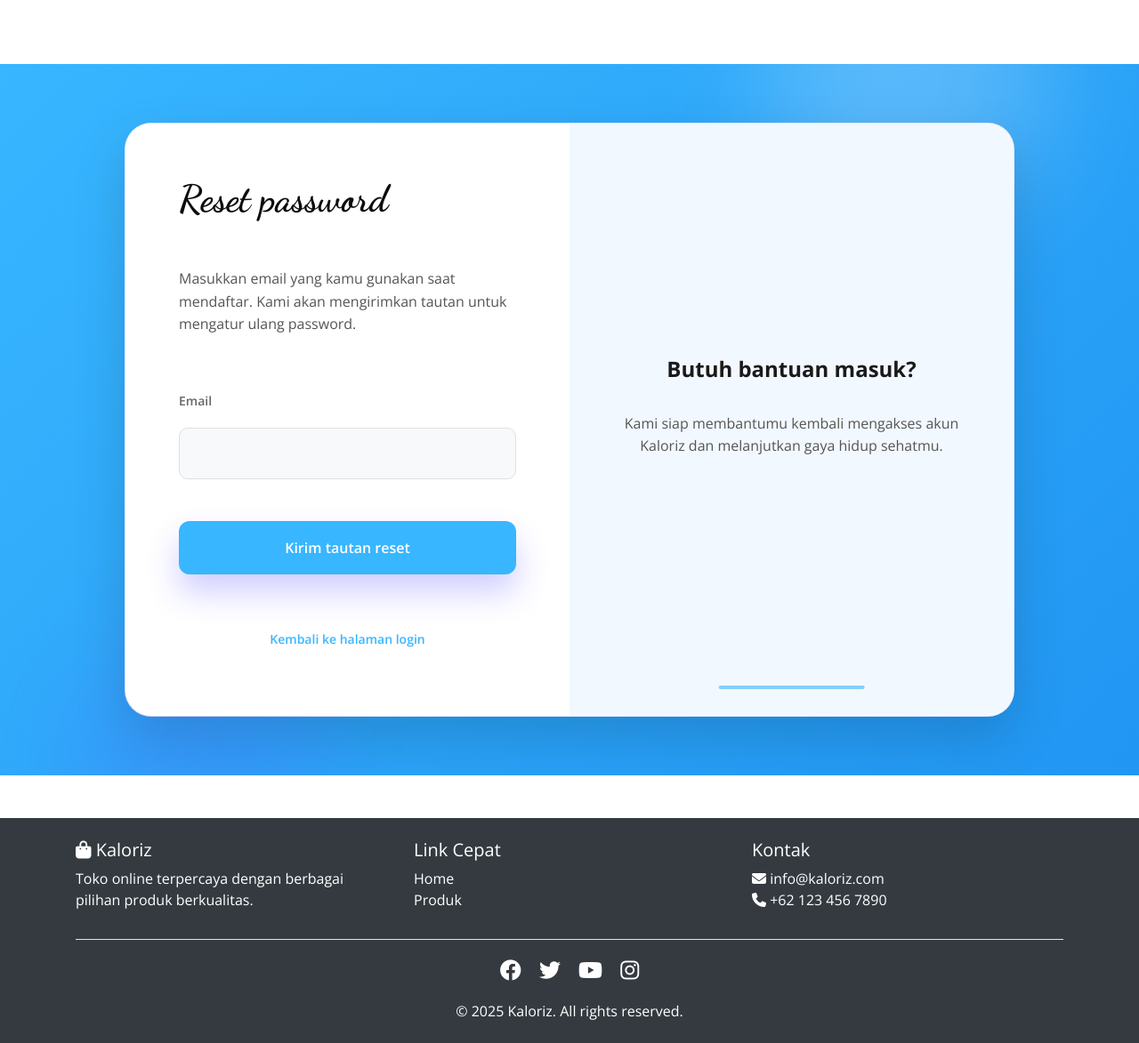
After one commit to Ashif1306/project, a Django app: page /password-reset/ in a window 1280 px wide. The commit adds this page. Shown: the whole page at 89% size. Run offline with Django 5.2, Linux system fonts and the light colour scheme.

Commit message:
Enable password reset flow

```diff
--- a/kaloriz/core/urls.py
+++ b/kaloriz/core/urls.py
@@ -1,4 +1,5 @@
-from django.urls import path
+from django.contrib.auth import views as auth_views
+from django.urls import path, reverse_lazy
 from . import views
 
 app_name = 'core'
@@ -32,6 +33,40 @@ urlpatterns = [
     path('login/', views.login_view, name='login'),
     path('logout/', views.logout_view, name='logout'),
 
+    # Password reset URLs
+    path(
+        'password-reset/',
+        auth_views.PasswordResetView.as_view(
+            template_name='core/password_reset_form.html',
+            email_template_name='core/emails/password_reset_email.txt',
+            subject_template_name='core/emails/password_reset_subject.txt',
+            success_url=reverse_lazy('core:password_reset_done'),
+        ),
+        name='password_reset',
+    ),
+    path(
+        'password-reset/done/',
+        auth_views.PasswordResetDoneView.as_view(
+            template_name='core/password_reset_done.html'
+        ),
+        name='password_reset_done',
+    ),
+    path(
+        'reset/<uidb64>/<token>/',
+        auth_views.PasswordResetConfirmView.as_view(
+            template_name='core/password_reset_confirm.html',
+            success_url=reverse_lazy('core:password_reset_complete'),
+        ),
+        name='password_reset_confirm',
+    ),
+    path(
+        'reset/done/',
+        auth_views.PasswordResetCompleteView.as_view(
+            template_name='core/password_reset_complete.html'
+        ),
+        name='password_reset_complete',
+    ),
+
     # Profile URLs
     path('profile/', views.profile_view, name='profile'),
     path('profile/settings/', views.profile_settings, name='profile_settings'),
--- a/kaloriz/kaloriz/settings.py
+++ b/kaloriz/kaloriz/settings.py
@@ -147,7 +147,9 @@ DEFAULT_AUTO_FIELD = 'django.db.models.BigAutoField'
 # =========================
 # EMAIL (SMTP) CONFIG
 # =========================
-EMAIL_BACKEND = os.getenv('EMAIL_BACKEND', 'django.core.mail.backends.smtp.EmailBackend')
+# Default to console backend locally so password reset emails still work
+# even without SMTP credentials. Production can override via environment.
+EMAIL_BACKEND = os.getenv('EMAIL_BACKEND', 'django.core.mail.backends.console.EmailBackend')
 EMAIL_HOST = os.getenv('EMAIL_HOST', 'smtp.gmail.com')
 EMAIL_PORT = int(os.getenv('EMAIL_PORT', 587))
 EMAIL_USE_TLS = os.getenv('EMAIL_USE_TLS', 'True') == 'True'
--- /dev/null
+++ b/kaloriz/templates/core/emails/password_reset_subject.txt
@@ -0,0 +1 @@
+Kaloriz - Reset password akun kamu
--- a/kaloriz/templates/core/login.html
+++ b/kaloriz/templates/core/login.html
@@ -407,7 +407,7 @@
             <input type="checkbox" id="remember_me" name="remember_me" {% if remember_me %}checked{% endif %}>
             <span>Remember me</span>
           </label>
-          <a href="mailto:info@kaloriz.com?subject=Forgot%20Password" class="auth-link">Forgot password ?</a>
+          <a href="{% url 'core:password_reset' %}" class="auth-link">Forgot password ?</a>
         </div>
 
         <button type="submit" class="auth-submit">Login</button>
--- /dev/null
+++ b/kaloriz/templates/core/password_reset_form.html
@@ -0,0 +1,147 @@
+{% extends 'base.html' %}
+{% load static %}
+
+{% block title %}Reset Password - Kaloriz{% endblock %}
+{% block extra_head %}
+<style>
+  .auth-page {
+    min-height: 100vh;
+    display: flex;
+    align-items: center;
+    justify-content: center;
+    background: linear-gradient(135deg, #38b6ff 0%, #2196F3 100%);
+    padding: 20px;
+  }
+
+  .auth-card {
+    background: white;
+    border-radius: 30px;
+    box-shadow: 0 25px 60px rgba(0, 0, 0, 0.15);
+    display: flex;
+    max-width: 1000px;
+    width: 100%;
+    overflow: hidden;
+  }
+
+  .auth-content,
+  .auth-visual {
+    flex: 1;
+    padding: 60px;
+  }
+
+  .auth-title {
+    font-size: 42px;
+    font-weight: 700;
+    margin-bottom: 20px;
+  }
+
+  .auth-description {
+    color: #555;
+    line-height: 1.6;
+    margin-bottom: 30px;
+  }
+
+  .auth-field {
+    margin-bottom: 25px;
+  }
+
+  .auth-label {
+    display: block;
+    margin-bottom: 10px;
+    color: #666;
+    font-weight: 600;
+  }
+
+  .auth-input {
+    width: 100%;
+    padding: 16px 18px;
+    border: 1px solid #e0e0e0;
+    border-radius: 10px;
+    background: #f8f9fa;
+  }
+
+  .auth-input:focus {
+    outline: none;
+    border-color: #38b6ff;
+    background: #fff;
+    box-shadow: 0 0 0 4px rgba(56, 182, 255, 0.15);
+  }
+
+  .auth-submit {
+    width: 100%;
+    padding: 18px;
+    background: #38b6ff;
+    color: white;
+    border: none;
+    border-radius: 12px;
+    font-size: 16px;
+    font-weight: 600;
+  }
+
+  .auth-message {
+    padding: 12px 16px;
+    border-radius: 10px;
+    margin-top: 10px;
+    font-size: 14px;
+  }
+
+  .auth-message--error {
+    background: #fee;
+    color: #c62828;
+    border: 1px solid #fbb;
+  }
+
+  .auth-meta {
+    margin-top: 30px;
+    text-align: center;
+  }
+
+  .auth-meta a {
+    color: #38b6ff;
+    font-weight: 600;
+  }
+
+  .auth-visual {
+    background: #f2f8ff;
+    display: flex;
+    align-items: center;
+    justify-content: center;
+    text-align: center;
+  }
+</style>
+{% endblock %}
+{% block navbar %}{% endblock %}
+
+{% block content %}
+<div class="auth-page">
+  <div class="auth-card">
+    <div class="auth-content">
+      <h1 class="auth-title">Reset password</h1>
+      <p class="auth-description">Masukkan email yang kamu gunakan saat mendaftar. Kami akan mengirimkan tautan untuk mengatur ulang password.</p>
+      <form method="post" class="auth-form">
+        {% csrf_token %}
+        {% if form.non_field_errors %}
+          <div class="auth-message auth-message--error">
+            {{ form.non_field_errors|join:' ' }}
+          </div>
+        {% endif %}
+        <div class="auth-field">
+          <label for="id_email" class="auth-label">Email</label>
+          <input type="email" name="email" id="id_email" class="auth-input" value="{{ form.email.value|default_if_none:'' }}" required>
+          {% if form.email.errors %}
+            <div class="auth-message auth-message--error">{{ form.email.errors|join:' ' }}</div>
+          {% endif %}
+        </div>
+        <button type="submit" class="auth-submit">Kirim tautan reset</button>
+      </form>
+      <p class="auth-meta"><a href="{% url 'core:login' %}">Kembali ke halaman login</a></p>
+    </div>
+    <div class="auth-visual">
+      <div class="auth-visual-content">
+        <h3>Butuh bantuan masuk?</h3>
+        <p class="auth-description">Kami siap membantumu kembali mengakses akun Kaloriz dan melanjutkan gaya hidup sehatmu.</p>
+      </div>
+    </div>
+  </div>
+</div>
+{% endblock %}
```
Also changed, not shown: kaloriz/templates/core/emails/password_reset_email.txt (added, +11 -0 lines), kaloriz/templates/core/password_reset_complete.html (added, +48 -0 lines), kaloriz/templates/core/password_reset_confirm.html (added, +81 -0 lines), kaloriz/templates/core/password_reset_done.html (added, +58 -0 lines).
